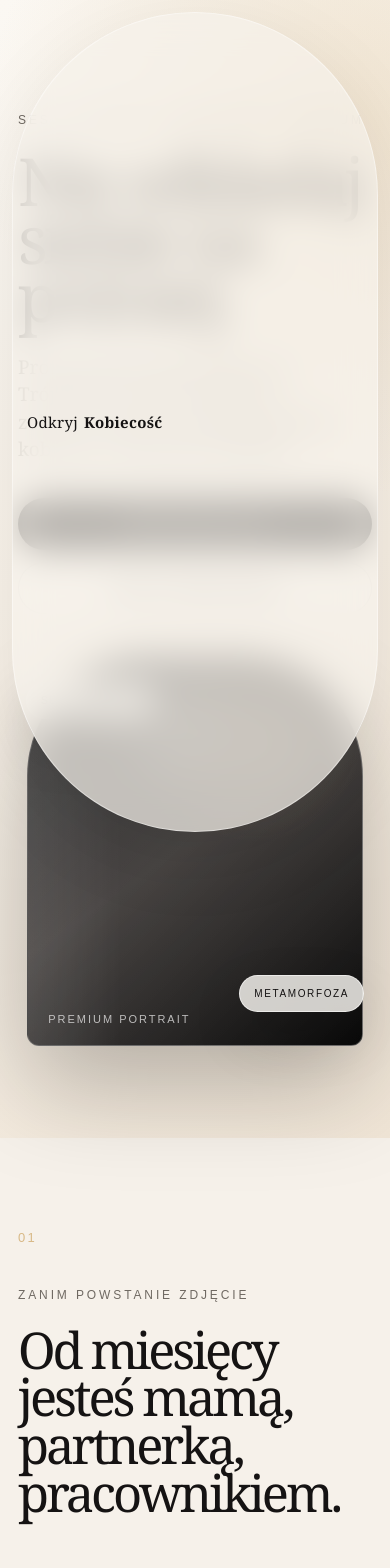
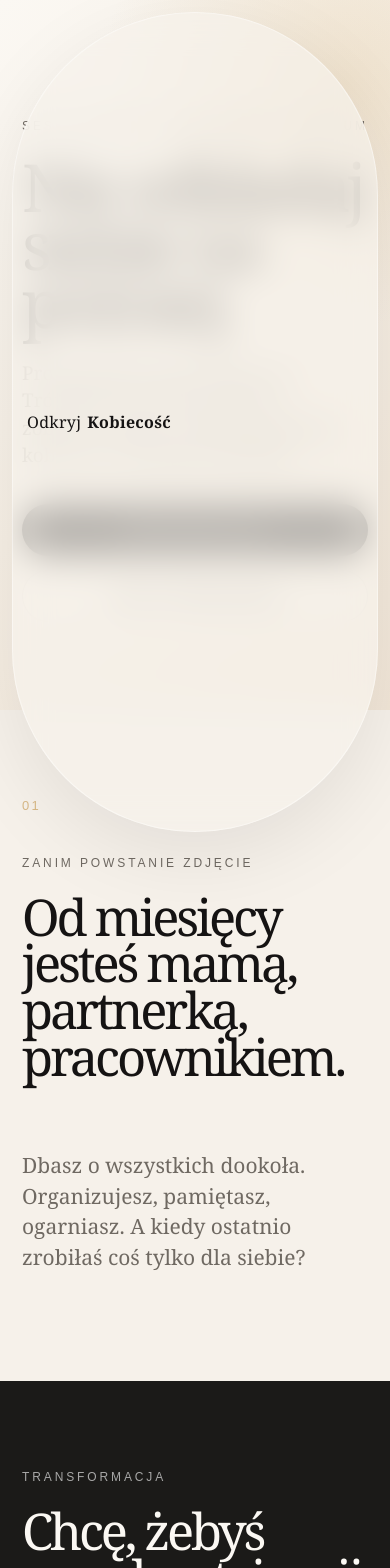
Before and after one commit to odkryjkobiecosc/odkryjkobiecosc-website, a Next.js app: page / in a window 390 px wide. Shown: the top 1568 px of the page. Built offline with nearby package versions, Linux system fonts and the light colour scheme.

Commit message:
Update globals.css

```diff
--- a/app/globals.css
+++ b/app/globals.css
@@ -566,14 +566,12 @@ h3 {
   color: rgba(255, 255, 255, 0.72);
 }
 
+/* MOBILE FIX */
 @media (max-width: 980px) {
   .nav {
+    position: absolute;
     inset: 12px;
     padding: 12px 14px;
-  }
-
-  .brand {
-    font-size: 15px;
   }
 
   .navLinks {
@@ -581,7 +579,7 @@ h3 {
   }
 
   .section {
-    padding: 92px 22px;
+    padding: 88px 22px;
   }
 
   .hero,
@@ -596,8 +594,8 @@ h3 {
 
   .hero {
     min-height: auto;
-    padding-top: 128px;
-    gap: 42px;
+    padding-top: 118px;
+    gap: 34px;
   }
 
   .heroCopy {
@@ -605,66 +603,31 @@ h3 {
     z-index: 4;
   }
 
+  .heroVisual {
+    display: none;
+  }
+
   h1 {
-    font-size: clamp(58px, 18vw, 86px);
+    font-size: clamp(54px, 17vw, 82px);
     line-height: 0.88;
-    letter-spacing: -0.072em;
   }
 
   h2 {
     font-size: clamp(40px, 13vw, 68px);
-    line-height: 0.94;
   }
 
   .lead {
     font-size: 19px;
   }
 
-  .heroActions {
-    gap: 12px;
-  }
-
   .button {
     width: 100%;
     min-height: 52px;
-    padding: 0 20px;
     font-size: 11px;
   }
 
-  .heroVisual {
-    min-height: 430px;
-    order: 2;
-  }
-
-  .tall {
-    height: 430px;
-    max-width: 82vw;
-    margin: 0 auto;
-    border-radius: 120px 120px 12px 12px;
-  }
-
-  .small {
-    height: 430px;
-    border-radius: 12px 120px 12px 12px;
-  }
-
-  .floatingCard {
-    font-size: 10px;
-    padding: 12px 14px;
-  }
-
-  .topCard {
-    top: 26px;
-    left: 8px;
-  }
-
-  .bottomCard {
-    right: 8px;
-    bottom: 34px;
-  }
-
   .wide {
-    min-height: 420px;
+    min-height: 380px;
   }
 
   .fearGrid,
@@ -673,24 +636,13 @@ h3 {
     grid-template-columns: 1fr;
   }
 
-  .fearCard {
-    min-height: 132px;
-    font-size: 24px;
-  }
-
   .galleryGrid {
     grid-template-columns: 1fr;
-    grid-auto-rows: 330px;
+    grid-auto-rows: 320px;
   }
 
   .packageCard {
     min-height: auto;
-  }
-
-  .timelineItem {
-    grid-template-columns: 56px 1fr;
-    gap: 18px;
-    padding: 0 0 44px 26px;
   }
 
   .footer,
@@ -698,33 +650,3 @@ h3 {
     flex-direction: column;
   }
 }
-
-@media (max-width: 520px) {
-  .section {
-    padding-left: 18px;
-    padding-right: 18px;
-  }
-
-  .hero {
-    padding-top: 112px;
-  }
-
-  h1 {
-    font-size: clamp(54px, 17vw, 76px);
-  }
-
-  .heroVisual {
-    min-height: 390px;
-  }
-
-  .tall {
-    height: 390px;
-    max-width: 86vw;
-  }
-
-  .portraitPlaceholder span,
-  .imageFrame span {
-    left: 20px;
-    bottom: 20px;
-  }
-}
```
